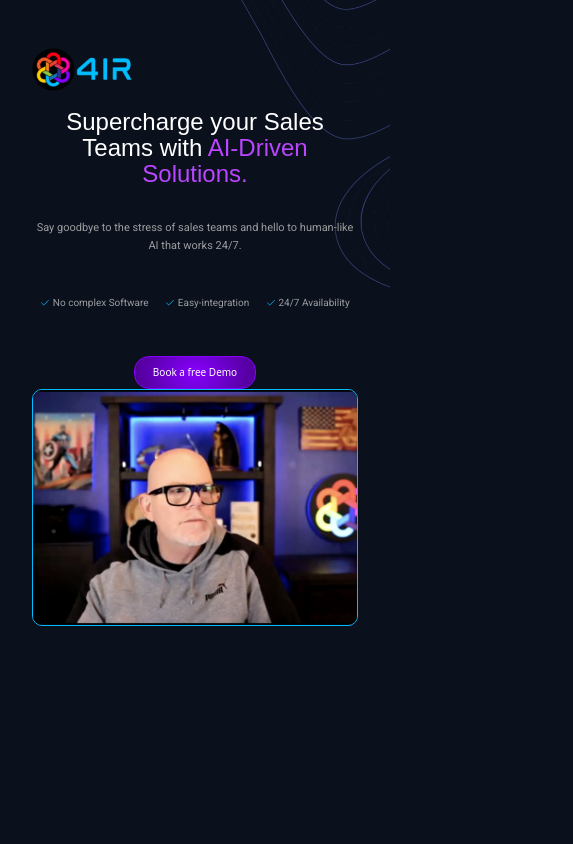
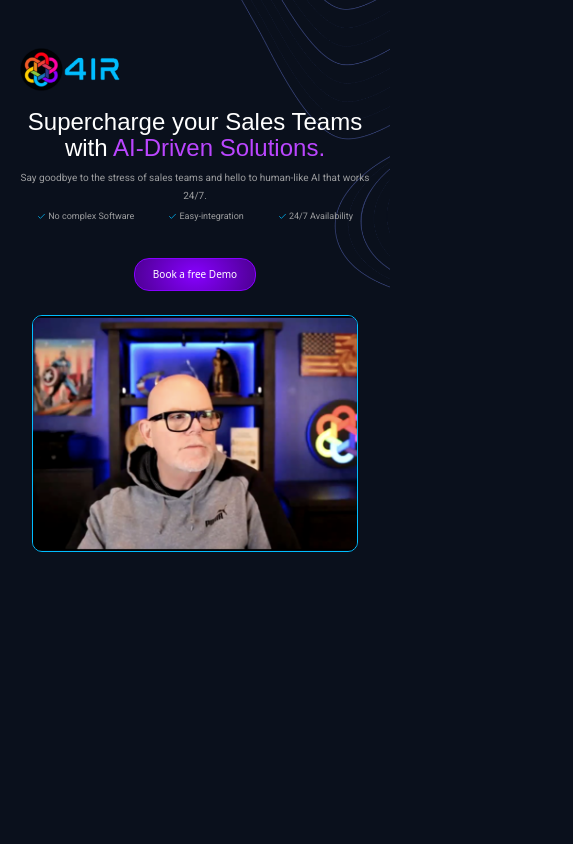
Before and after one commit to muhzee733/4ir, a Next.js app: page /landing/leadgeneration in a window 390 px wide. Shown: the top 844 px of the page, 573 px wide, since content can reach past the window. Built offline with nearby package versions, Linux system fonts and the light colour scheme.

Commit message:
merge now

```diff
--- a/src/app/Global.css
+++ b/src/app/Global.css
@@ -29,14 +29,17 @@ body {
 a {
     text-decoration: none !important;
 }
-.secondary{
+
+.secondary {
     color: var(--secondary);
 }
-.primary{
+
+.primary {
     color: var(--primary);
 }
-.primary{
-    color:var(--primary);
+
+.primary {
+    color: var(--primary);
 }
 
 /* Typo */
@@ -51,7 +54,7 @@ h1 {
 }
 
 h2 {
-    font-family: var(--font-instrument) ;
+    font-family: var(--font-instrument);
     font-size: 4.5rem !important;
     font-weight: 400 !important;
     line-height: 4.9rem !important;
@@ -74,6 +77,7 @@ h3 {
     font-weight: 500;
     color: var(--whitecolor);
 }
+
 h4 {
     font-family: var(--font-instrument);
     line-height: 3.3rem;
@@ -106,18 +110,17 @@ p {
     font-family: var(--font-roboto);
     color: var(--text);
     font-size: 26px !important;
-    line-height: 1.7rem;
+    line-height: 2.5rem;
     margin: 0px !important;
 }
 
 /* Button */
 .btn-1 {
     color: var(--whitecolor);
-    padding: 27px 36px;
+    padding: 17px 40px;
     border: 1px solid #8700FF;
     border-radius: 15px;
-    background: radial-gradient(50% 136.52% at 50% 50%, #8700FF 0%, #510099 100%) /* warning: gradient uses a rotation that is not supported by CSS and may not behave as expected */;
-
+    background: radial-gradient(50% 136.52% at 50% 50%, #8700FF 0%, #510099 100%);
 }
 
 .btn-1:hover {
--- a/src/pages/landing/leadgeneration/index.jsx
+++ b/src/pages/landing/leadgeneration/index.jsx
@@ -9,6 +9,8 @@ import { FiCheck } from "react-icons/fi";
 import H1 from "@/components/Typography/H1";
 import H5 from "@/components/Typography/H5";
 import H6 from "@/components/Typography/H6";
+// import api from "../../../../public/video/api.mp4"
+
 const Index = () => {
   const SecondBox = [
     {
@@ -48,8 +50,8 @@ const Index = () => {
       <section>
         <div className="main-wrapper text-white">
           <div className="container-fluid">
-            <div className="row pt-5">
-              <div className="col-lg-6 col-md-12">
+            <div className="row pt-5 row1">
+              <div className="col-lg-6 col-md-6 col-sm-12 colum1">
                 <div className="figure1">
                   <figure>
                     <img src="/images/4IR-logo-main.png" className="bannerImg1" width="200px" />
@@ -75,14 +77,16 @@ const Index = () => {
                     <FiCheck className="primary" /> 24/7 Availability
                   </span>
                 </div>
-                <div className="banner-btn">
-                  <button href="#" className="btn-1 mt-5 fs-2">
+                <div className="banner-btn pt-3">
+                  <button href="#" className="btn-1 fs-2">
                     Book a free Demo
                   </button>
                 </div>
               </div>
               <div className="col-lg-6 col-md-6 col-sm-12 d-flex justify-content-end align-items-center customScreen">
-                <div className="figure2">
+                <div className="figure2 mt-4">
+                  {/* <iframe src={api} width={678} height={500}></iframe> */}
+
                   <figure>
                     <img
                       className='bannerImg2'
@@ -127,7 +131,7 @@ const Index = () => {
       </section>
 
       {/* anila */}
-      <section>
+      {/* <section>
         <div className="sec-three-wrapper">
           <div className="container">
             <div className="sec-three-content align-items-center justify-content-center">
@@ -150,7 +154,7 @@ const Index = () => {
             </div>
           </div>
         </div>
-      </section>
+      </section> */}
     </Layout>
   );
 };
--- a/src/pages/landing/leadgeneration/leadgeneration.css
+++ b/src/pages/landing/leadgeneration/leadgeneration.css
@@ -3,11 +3,11 @@
     background-image: url("../../../../public/images/bg-img.png");
     background-size: cover;
     background-repeat: no-repeat;
-    padding: 0px 120px;
+    padding: 0px 100px;
 }
 
 .figure1 {
-    width: 350px;
+    width: 330px;
 }
 
 .bannerImg1 {
@@ -30,6 +30,10 @@
     font-size: 24px;
     color: var(--text);
     font-family: var(--font-roboto);
+}
+
+.banner-btn {
+    margin: 0px !important;
 }
 
 .second-sec-wrapper {
@@ -70,6 +74,11 @@
 }
 
 @media screen and (max-width: 1440px) {
+
+    .bannerSpandiv {
+        margin: 0px 0px !important;
+    }
+
     .main-wrapper {
         padding: 0px 100px !important;
     }
@@ -79,7 +88,7 @@
     }
 
     h2 {
-        font-size: 3rem !important;
+        font-size: 46px !important;
         font-weight: 400 !important;
         line-height: 3.1rem !important;
     }
@@ -141,7 +150,7 @@
     }
 
     h2 {
-        font-size: 44px !important;
+        font-size: 36px !important;
         font-weight: 400 !important;
         line-height: 48px !important;
     }
@@ -183,7 +192,7 @@
 
 @media screen and (max-width: 992px) {
     .main-wrapper {
-        padding: 0px 60px !important;
+        padding: 0px 30px !important;
     }
 
     .colum1 {
@@ -230,10 +239,9 @@
     }
 
     h2 {
-        margin-top: 38px !important;
-        font-size: 30px !important;
+        font-size: 38px !important;
         font-weight: 400 !important;
-        line-height: 38px !important;
+        line-height: 42px !important;
         text-align: center !important;
     }
 
@@ -244,8 +252,13 @@
         text-align: center !important;
     }
 
+    .bannerpara{
+        padding: 5px 0px !important;
+        font-size: 16px !important;
+    }
     .bannerSpan {
-        font-size: 10px;
+        font-size: 12px;
+        padding: 5px 0px !important;
     }
 
     .btn-1 {
@@ -260,6 +273,8 @@
 
     .banner-btn {
         text-align: center;
+        padding: 0px !important;
+        margin: 0 !important;
     }
 
     .figure1 {
@@ -267,7 +282,7 @@
     }
 
     .figure2 {
-        width: auto !important;
+        width: 380px !important;
     }
 
     .second-sec-col {
@@ -299,7 +314,7 @@
     }
 
     .colum1 {
-        padding: 26px 0px !important;
+        padding: 0px 0px !important;
     }
 
     h2 {
@@ -310,20 +325,21 @@
         text-align: center;
     }
 
-    p {
+    .bannerpara {
         text-align: center;
         padding: 0px 0px !important;
         margin: 0px !important;
-        font-size: 11px !important;
+        font-size: 10px !important;
         line-height: 18px !important;
     }
 
     .banner-btn {
         text-align: center;
+        padding: 0px !important;
     }
 
     .bannerSpan {
-        font-size: 10px;
+        font-size: 9px;
     }
 
     .btn-1 {
```
Also changed, not shown: 1 other file (tests, documents, lock files or other folders).
